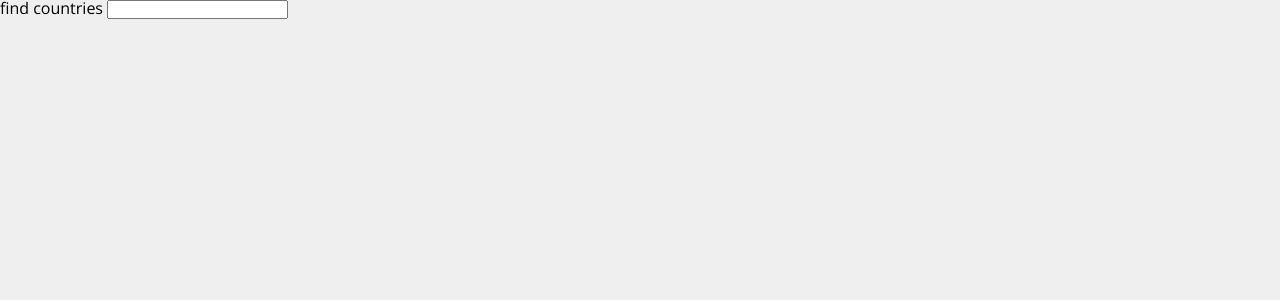
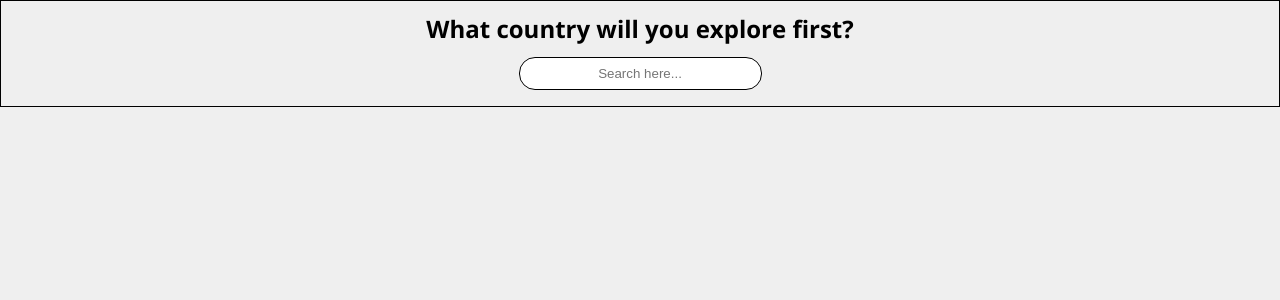
Before and after one commit to kvitorr/countries-react-app, a React (Vite) app: page / in a window 1280 px wide. Shown: the top 300 px of the page. Built offline with nearby package versions, Linux system fonts and the light colour scheme.

Commit message:
Update Component: App

```diff
--- a/src/App.tsx
+++ b/src/App.tsx
@@ -1,7 +1,7 @@
 import { useEffect, useState } from 'react'
 import './App.css'
 import axios from 'axios'
-
+import Countries from './components/Countries'
 
 function App() {
   const [searchTerm, setSearchTerm] = useState('')
@@ -9,7 +9,6 @@ function App() {
 
 
   useEffect(() => {
-
     if(searchTerm !== '') {
       axios.get(`https://restcountries.com/v3.1/name/${searchTerm}`)
       .then(response => response.data)
@@ -26,8 +25,15 @@ function App() {
 
   return (
   <>
-    find countries <input value={searchTerm} onChange={handleSearchTermOnChange} />
-
+    <main className='main'>
+      <h2>What country will you explore first?</h2>
+      <div className='searchBox'>
+        <input placeholder='Search here...' className='searchInput' value={searchTerm} onChange={handleSearchTermOnChange} />
+      </div>
+    </main>
+    <div className='countriesFounded'>
+      <Countries listCountries={listCountries}/>
+    </div>
   </>
   )
 }
```
